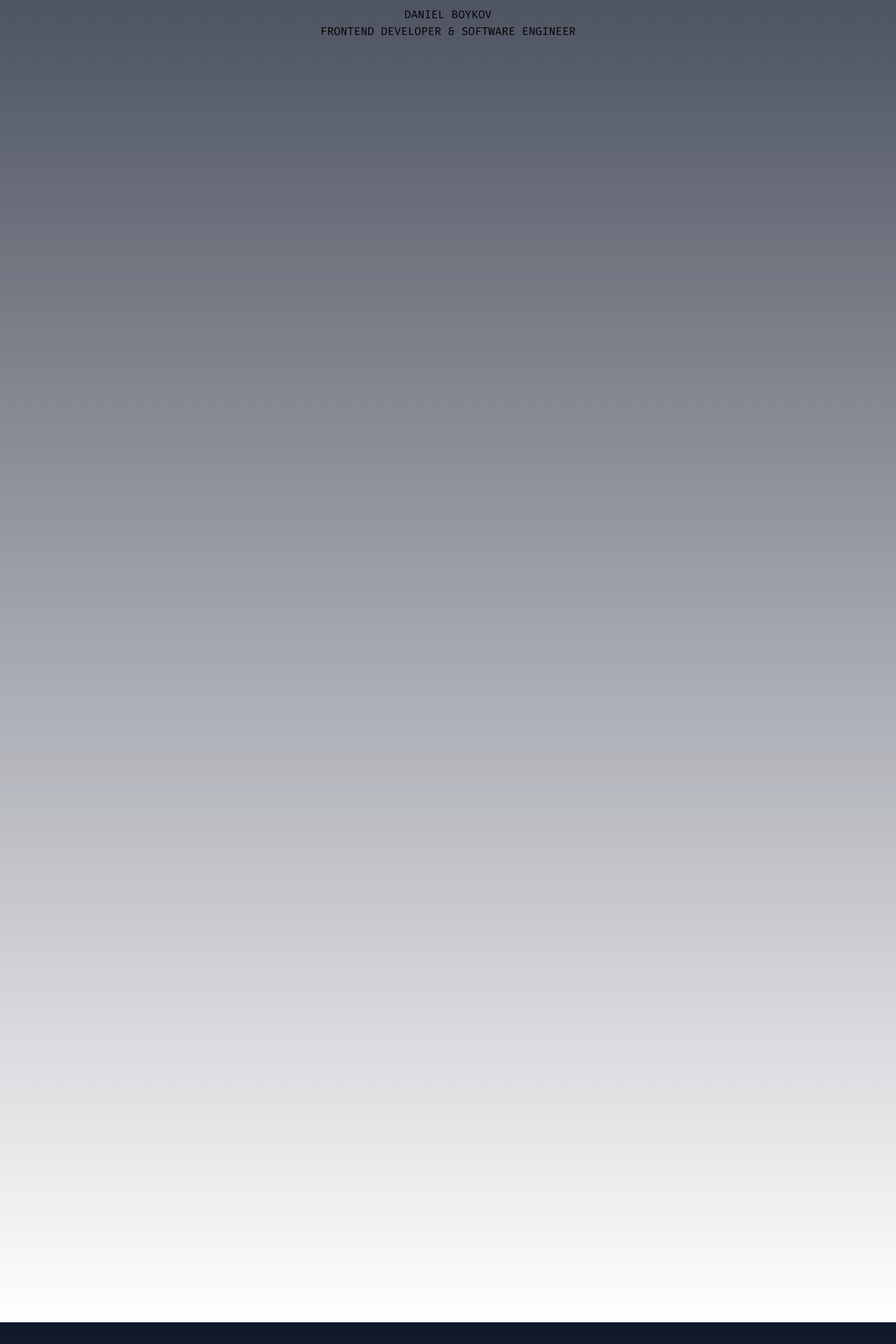
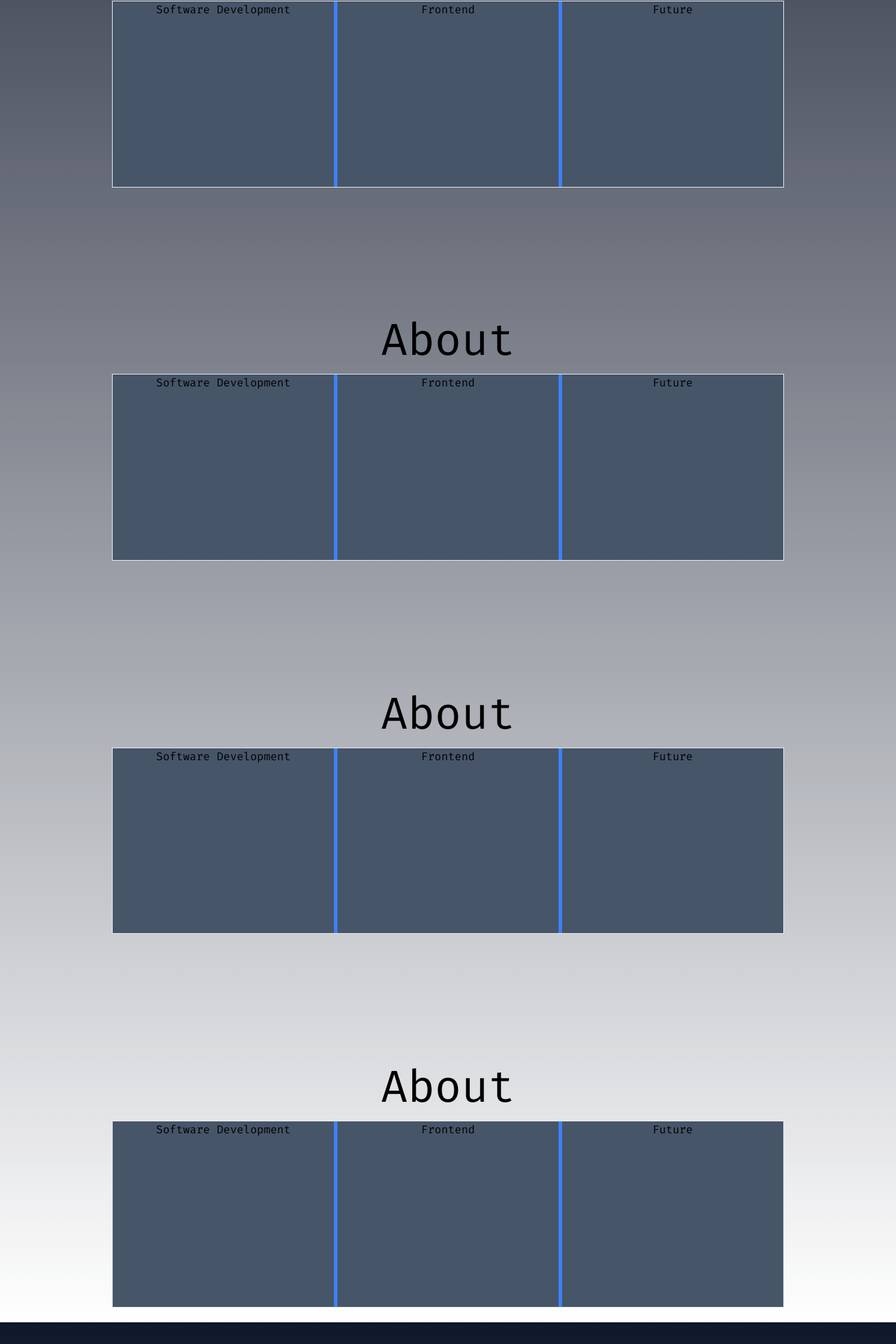
Before and after one commit to Aztarok/real-portfolio, a Next.js app: page / in a window 1280 px wide. Shown: the part 671-2591 px from the top of the page at 70% size. Built offline with nearby package versions, Linux system fonts and the light colour scheme.

Commit message:
Added scrolling into view with useref to the site

```diff
--- a/src/app/page.js
+++ b/src/app/page.js
@@ -7,9 +7,37 @@ export default function Home() {
                 <span className="text-[4vw]">DANIEL BOYKOV</span>
                 <span>FRONTEND DEVELOPER & SOFTWARE ENGINEER</span>
             </div>
-            <div className="flex bg-transparent 0 items-center justify-center flex-col w-full h-[20vw] " id="home">
-                <span className="">DANIEL BOYKOV</span>
-                <span>FRONTEND DEVELOPER & SOFTWARE ENGINEER</span>
+            <div className="flex bg-transparent 0 items-center justify-center flex-col w-full h-[50vw] " id="about">
+                <span className="text-[5vw]">About</span>
+                <div className="flex border-[1.5px] w-[75vw] justify-between h-[50%] bg-blue-500">
+                    <div className="flex justify-center w-[33%] bg-slate-600">Software Development</div>
+                    <div className="flex justify-center w-[33%] bg-slate-600">Frontend</div>
+                    <div className="flex justify-center w-[33%] bg-slate-600">Future</div>
+                </div>
+            </div>
+            <div className="flex bg-transparent 0 items-center justify-center flex-col w-full h-[50vw] " id="tech">
+                <span className="text-[5vw]">About</span>
+                <div className="flex border-[1.5px] w-[75vw] justify-between h-[50%] bg-blue-500">
+                    <div className="flex justify-center w-[33%] bg-slate-600">Software Development</div>
+                    <div className="flex justify-center w-[33%] bg-slate-600">Frontend</div>
+                    <div className="flex justify-center w-[33%] bg-slate-600">Future</div>
+                </div>
+            </div>
+            <div className="flex bg-transparent 0 items-center justify-center flex-col w-full h-[50vw] " id="projects">
+                <span className="text-[5vw]">About</span>
+                <div className="flex border-[1.5px] w-[75vw] justify-between h-[50%] bg-blue-500">
+                    <div className="flex justify-center w-[33%] bg-slate-600">Software Development</div>
+                    <div className="flex justify-center w-[33%] bg-slate-600">Frontend</div>
+                    <div className="flex justify-center w-[33%] bg-slate-600">Future</div>
+                </div>
+            </div>
+            <div className="flex bg-transparent 0 items-center justify-center flex-col w-full h-[50vw] " id="contact">
+                <span className="text-[5vw]">About</span>
+                <div className="flex border-[1.5px] w-[75vw] justify-between h-[50%] bg-blue-500">
+                    <div className="flex justify-center w-[33%] bg-slate-600">Software Development</div>
+                    <div className="flex justify-center w-[33%] bg-slate-600">Frontend</div>
+                    <div className="flex justify-center w-[33%] bg-slate-600">Future</div>
+                </div>
             </div>
         </div>
     );
--- a/src/components/Header.jsx
+++ b/src/components/Header.jsx
@@ -1,15 +1,38 @@
-import React from 'react';
+"use client";
+import React, { useRef, useEffect } from 'react';
 
 function Header() {
-  return (
-    <div className="flex items-center justify-center fixed top-0 left-0 w-full h-[5vw] bg-transparent gap-[3vw]">
-      <span className="absolute left-[5vw] text-[1.5vw]">Daniel Boykov</span>
-      <button className="duration-300 hover:bg-slate-900 rounded-lg border-[1.5px] border-slate-700 hover:border-white px-[2vw] py-[0.5vw]">Home</button>
-      <button className="duration-300 hover:bg-slate-900 rounded-lg border-[1.5px] border-slate-700 hover:border-white px-[2vw] py-[0.5vw]">About</button>
-      <button className="duration-300 hover:bg-slate-900 rounded-lg border-[1.5px] border-slate-700 hover:border-white px-[2vw] py-[0.5vw]">Technologies</button>
-      <button className="duration-300 hover:bg-slate-900 rounded-lg border-[1.5px] border-slate-700 hover:border-white px-[2vw] py-[0.5vw]">Contact</button>
-    </div>
-  );
+    const sectionRef = useRef({});
+
+    const updateSectionRefs = () => {
+        // Add references to the sections by their IDs
+        ["home", "about", "tech", "projects", "contact"].forEach((sectionId) => {
+          sectionRef.current[sectionId] = document.getElementById(sectionId);
+        });
+      };
+
+      // Call the function to update sectionRef.current on component mount
+      useEffect(() => {
+        updateSectionRefs();
+      }, []);
+
+    const scrollToSection = (sectionId) => {
+
+        if (sectionRef.current[sectionId]) {
+            sectionRef.current[sectionId].scrollIntoView({behavior: "smooth"});
+        }
+    }
+
+    return (
+        <div className="flex items-center justify-center fixed top-0 left-0 w-full h-[5vw] bg-slate-950 gap-[3vw]">
+        <span className="absolute left-[5vw] text-[1.5vw]">Daniel Boykov</span>
+        <button onClick={() => scrollToSection("home")} className="duration-300 hover:bg-slate-900 rounded-lg border-[1.5px] border-slate-700 hover:border-white px-[2vw] py-[0.5vw]">Home</button>
+        <button onClick={() => scrollToSection("about")} className="duration-300 hover:bg-slate-900 rounded-lg border-[1.5px] border-slate-700 hover:border-white px-[2vw] py-[0.5vw]">About</button>
+        <button onClick={() => scrollToSection("tech")} className="duration-300 hover:bg-slate-900 rounded-lg border-[1.5px] border-slate-700 hover:border-white px-[2vw] py-[0.5vw]">Technologies</button>
+        <button onClick={() => scrollToSection("projects")} className="duration-300 hover:bg-slate-900 rounded-lg border-[1.5px] border-slate-700 hover:border-white px-[2vw] py-[0.5vw]">Projects</button>
+        <button onClick={() => scrollToSection("contact")} className="duration-300 hover:bg-slate-900 rounded-lg border-[1.5px] border-slate-700 hover:border-white px-[2vw] py-[0.5vw]">Contact</button>
+        </div>
+    );
 }
 
 export default Header;
```
